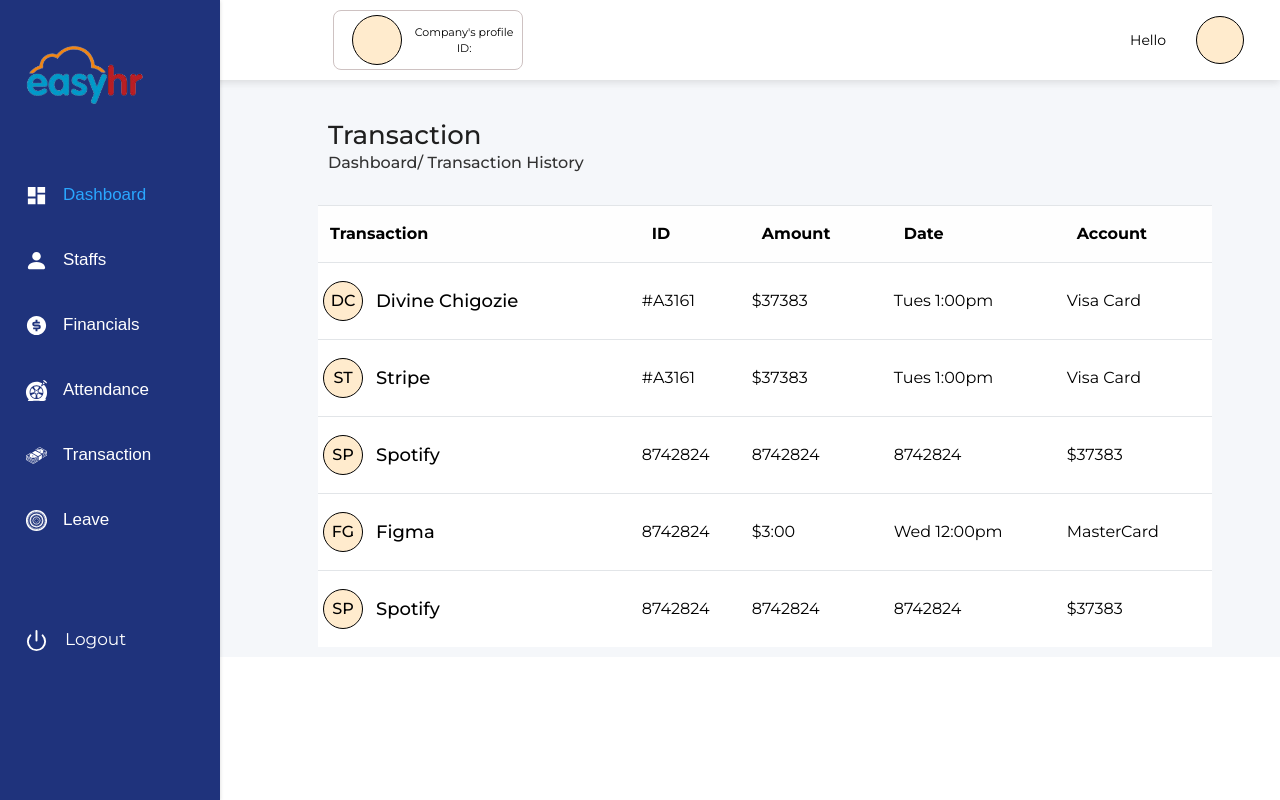
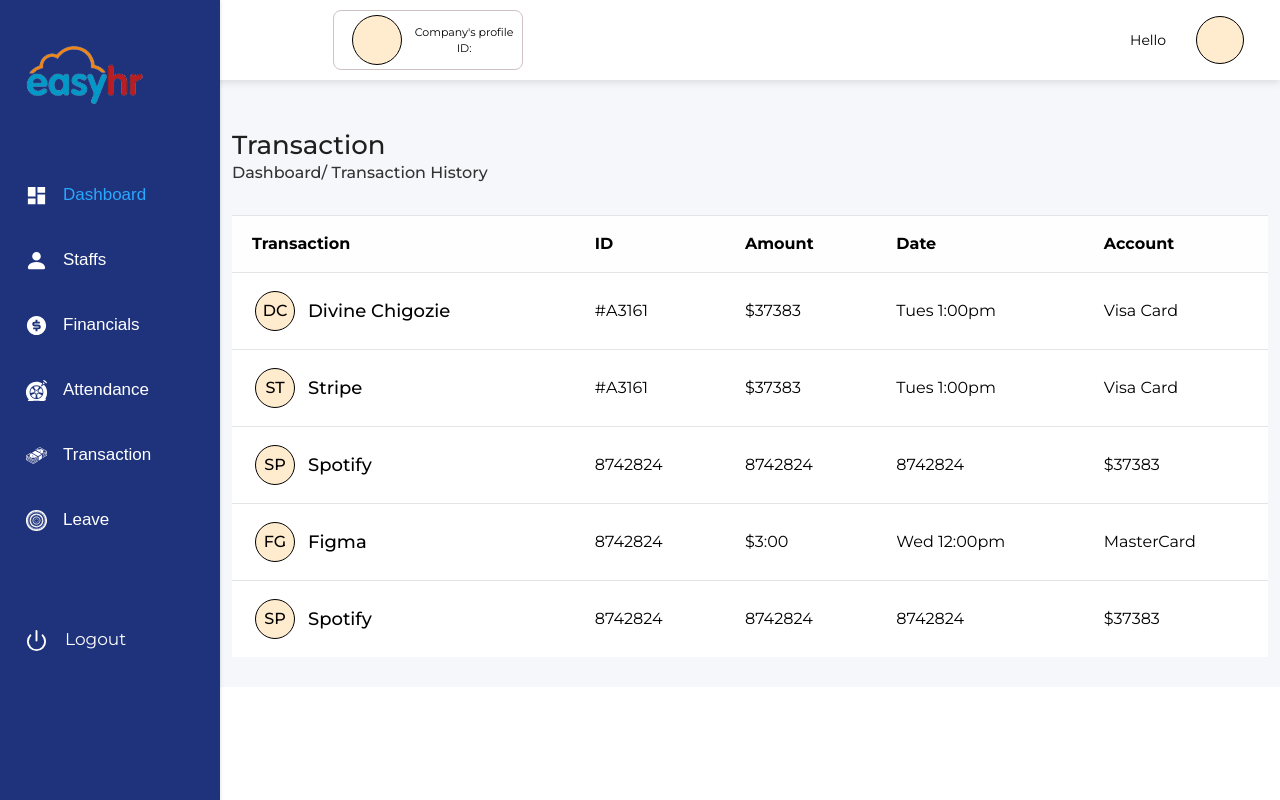
Before and after one commit to OgbuEsther/Easy_HR_FE2, a React (Create React App) app: page /dashboard/transaction in a window 1280 px wide. Built offline with nearby package versions, Linux system fonts and the light colour scheme.

Commit message:
admin reponsiveness

```diff
--- a/src/components/block/SideBar.tsx
+++ b/src/components/block/SideBar.tsx
@@ -225,7 +225,7 @@ const Container = styled.div`
   display: flex;
   flex-direction: column;
   z-index: 2;
-  @media screen and (max-width: 1024px) {
+  @media screen and (max-width: 900px) {
     display: none;
   }
 `
--- a/src/pages/Leave/Leave.tsx
+++ b/src/pages/Leave/Leave.tsx
@@ -356,19 +356,10 @@ const Top = styled.div`
 `;
 
 const Wrapper = styled.div`
-  width: 92%;
-  display: flex;
-  flex-direction: column;
-  align-items: center;
-  padding-top: 90px;
-  display: flex;
-  align-items: center;
-  justify-content: center;
-  flex-direction: column;
-  /* background-color: red; */
+  width: auto;
 
-  @media screen and (max-width: 768px) {
-    width: 90%;
+  @media screen and (max-width: 900px) {
+    width: auto;
   }
 `;
 
@@ -378,10 +369,9 @@ const Container = styled.div`
   justify-content: center;
   align-items: center;
   background-color: #f5f7fa;
-  overflow: hidden;
-  margin-top: 20px;
-flex-direction: column;
-  @media screen and (max-width: 1024px) {
+  flex-direction: column;
+  padding-top: 100px;
+  @media screen and (max-width: 900px) {
     width: 100vw;
   }
 `;
--- a/src/pages/Payroll.tsx
+++ b/src/pages/Payroll.tsx
@@ -759,7 +759,6 @@ const Table = styled.div`
   align-items: center;
   justify-content: center;
   flex-direction: column;
-  background-color: #f1f7f9;
 `;
 
 const Input = styled.input`
@@ -798,15 +797,14 @@ const Head = styled.div`
 `;
 
 const Wrapper = styled.div`
-  width: 93%;
-  display: flex;
-  border: 1px solid #d6dee9;
-  margin-top: 110px;
-  flex-direction: column;
+  width: 100%;
 `;
 
 const Container = styled.div`
   width: calc(100vw - 220px);
+  height: 100vh;
   display: flex;
   justify-content: center;
+  padding-top: 100px;
+  background-color: #F5F7FA;
 `;
--- a/src/pages/Transaction/Transaction.tsx
+++ b/src/pages/Transaction/Transaction.tsx
@@ -21,7 +21,8 @@ const Transaction = () => {
            </span>
           </Word>
 
-          <Table>
+
+         <Table>
             <table>
               <tr>
                 <th>Transaction</th>
@@ -202,6 +203,7 @@ const Transaction = () => {
 
           </Table>
 
+
         </Wrapper>
       </Container>
     </div>
@@ -231,6 +233,10 @@ margin-left: 10px;
 width: 150px;
 font-weight: 500;
 font-size: 18px;
+
+@media screen and (max-width: 900px) {
+  font-size: 16px;
+}
 `
 
 const Circ = styled.div`
@@ -247,6 +253,12 @@ color: black;
 background-color: blanchedalmond;
 border: 1px solid black;
 border-radius: 50px;
+
+@media screen and (max-width: 900px) {
+  height: 30px;
+  width: 30px;
+  font-size: 12px;
+}
 `
 
 const CirleHold = styled.div`
@@ -255,17 +267,22 @@ align-items: center;
 border-radius: 50px;
 `
 
+
+
 const Table = styled.div`
 display: flex;
-width: 100%;
-flex-direction: column;
-overflow-x: hidden;
-/* overflow-x: scroll; */
+height: auto;
+width: auto;
+justify-content: flex-start;
+align-items: center;
 margin-bottom: 10px;
+overflow-x: scroll;
+
 
 table{
+  min-width: 400px;
+  max-width: 1440px;
   width: 100%;
-  background-color: red;
 }
 
 table,
@@ -274,17 +291,39 @@ tr:nth-child(even){
   background-color: #fff;
 }
 
+
+
 th,td{
   padding: 15px 2px;
   text-align: left;
   border-top: 1px solid #e2e5e8;
+  padding-left: 20px;
+  padding-right: 20px;
+
 }
+
+
+
+
+
+td{
+  @media screen and (max-width: 900px) {
+    font-size: 12px;
+  }
+}
+
+
+
 th{
   border-top: 1px solid #e2e5e8;
   background-color: #fefefe;
   padding: 1rem 0.75rem;
+  padding-left: 20px;
+  padding-right: 20px;
 
 }
+
+
 
 
 `
@@ -297,14 +336,12 @@ background-color: rgba(0,0,0,0);
 line-height: 31.2px;
 text-decoration: none solid rgb(31,31,31);
 text-align: start;
-margin-left: 10px;
 display: flex;
-/* align-items: center; */
 flex-direction: column;
 justify-content: flex-start;
 margin-bottom: 30px;
 margin-top: 30px;
-/* background-color: greenyellow; */
+
 span{
   color: rgb(51,51,51);
   background-color: rgba(0,0,0,0);
@@ -327,21 +364,17 @@ a{
 
 
 const Wrapper = styled.div`
-  width: 90%;
-  display: flex;
-  flex-direction: column;
-  align-items: flex-start;
-  margin-left: 30px;
-  padding-top: 90px;
-  padding-left: 30px;
-  padding-right: 30px;
+ padding: 0px 12px;
+ padding-bottom: 20px;
 `;
 
 const Container = styled.div`
   width: calc(100vw - 220px);
+  height: auto;
   background-color: #F5F7FA;
-  overflow: hidden;
-  display: flex;
-  align-items: center;
-  flex-direction: column;
+  padding-top: 100px;
+
+  @media screen and (max-width: 900px) {
+    width: 100vw;
+  }
 `;
```
